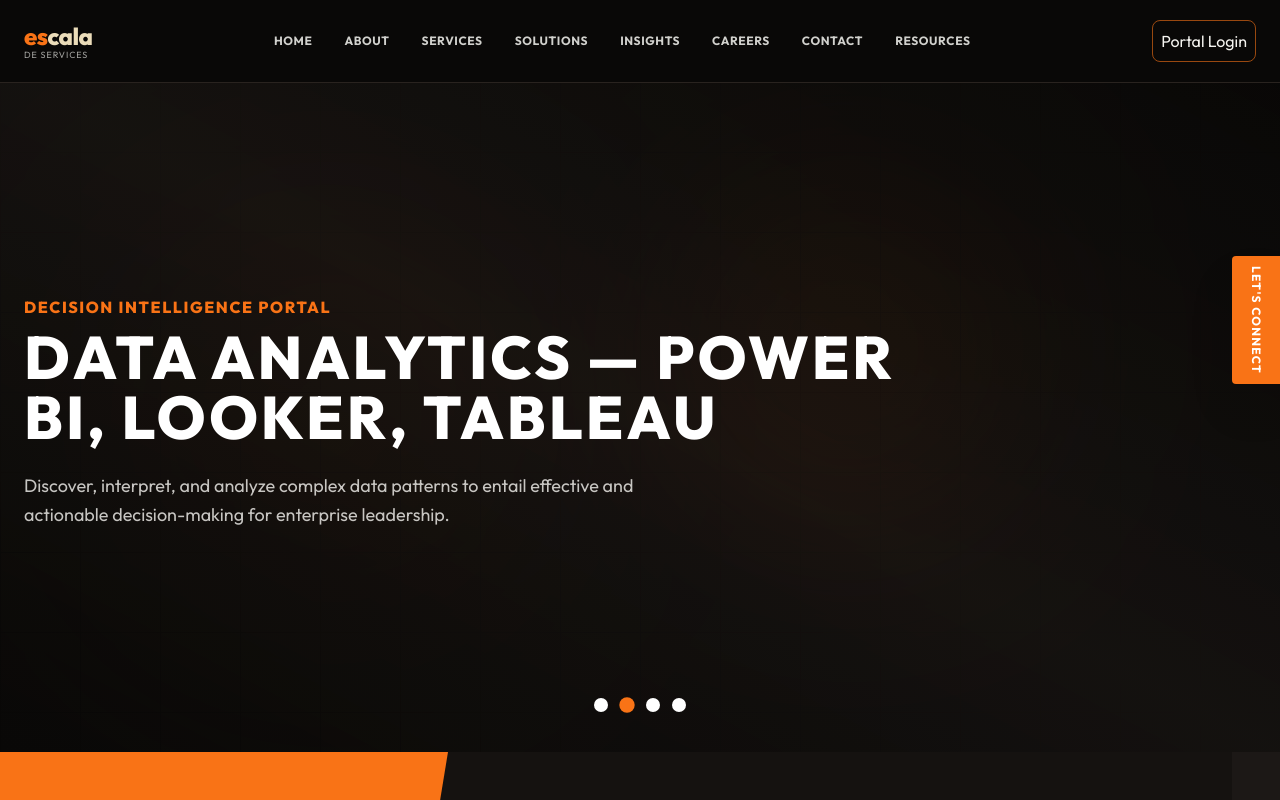
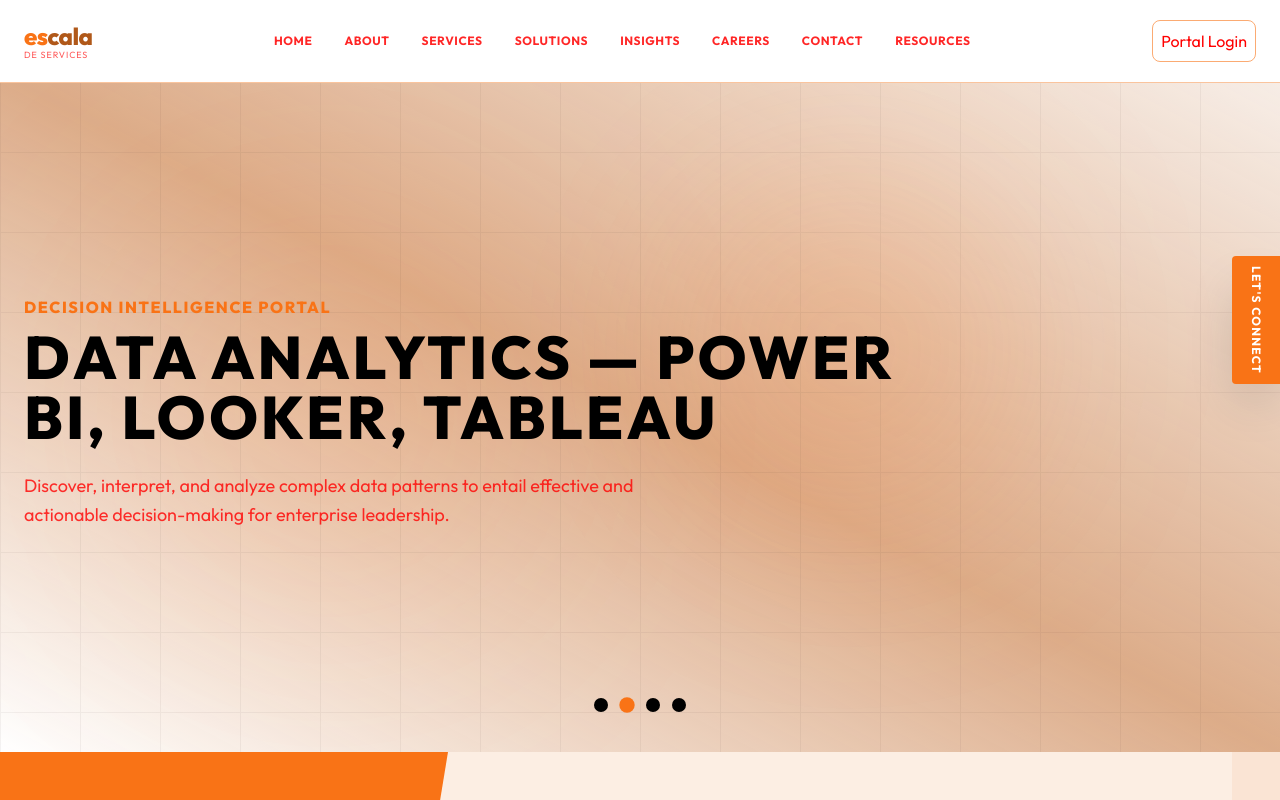
Before and after one commit to batra-geet/ERP, a React (Vite) app: page / in a window 1280 px wide. Shown: the top 800 px of the page. Built offline with nearby package versions, Linux system fonts and the light colour scheme.

Commit message:
theme fixes

```diff
--- a/src/index.css
+++ b/src/index.css
@@ -4,14 +4,14 @@
 
 @theme {
   --font-sans: 'Outfit', 'Inter', sans-serif;
-  --color-brand-black: #090807;
-  --color-brand-mud: #1c1816;
-  --color-brand-mud-light: #29231f;
+  --color-brand-black: #fff;
+  --color-brand-mud: #fae4d4;
+  --color-brand-mud-light: #fac49d;
   --color-brand-orange: #f97316;
   --color-brand-orange-hover: #ea580c;
-  --color-brand-tan: #ebdcb9;
+  --color-brand-tan: #b05819;
   --color-brand-tan-hover: #d8c8a8;
-  --color-brand-cream: #f5f4f0;
+  --color-brand-cream: #ff0000;
 }
 
 html,
@@ -64,6 +64,7 @@
   0% {
     transform: translateX(0);
   }
+
   100% {
     transform: translateX(-50%);
   }
@@ -71,6 +72,7 @@
 
 @utility animate-marquee {
   animation: marquee 35s linear infinite;
+
   &:hover {
     animation-play-state: paused;
   }
--- a/src/layouts/PublicLayout.jsx
+++ b/src/layouts/PublicLayout.jsx
@@ -114,9 +114,9 @@
               onClick={() => setMobileMenuOpen(!mobileMenuOpen)}
               className="text-brand-cream hover:text-brand-orange transition-colors"
               aria-label="Toggle menu"
-              sx={{
-                color: 'white !important',
-              }}
+            // sx={{
+            //   color: 'white !important',
+            // }}
             >
               {mobileMenuOpen ? <CloseIcon /> : <MenuIcon />}
             </IconButton>
--- a/src/pages/LandingPage/components/Hero.jsx
+++ b/src/pages/LandingPage/components/Hero.jsx
@@ -34,7 +34,7 @@
   }, [])
 
   return (
-    <section id="home" className="relative h-[85vh] min-h-[500px] flex items-center justify-center overflow-hidden bg-brand-black">
+    <section id="home" className="relative h-[85vh] min-h-[500px] flex items-center justify-center overflow-hidden bg-brand-tan">
       {/* Background Graphic Overlay */}
       <div className="absolute inset-0 z-0">
         {/* Glow Spheres */}
@@ -42,7 +42,7 @@
         <div className="absolute bottom-[20%] left-[10%] w-[400px] h-[400px] bg-brand-orange/10 blur-[130px] rounded-full pointer-events-none" />
 
         {/* Tech Grid Matrix */}
-        <div className="absolute inset-0 bg-[linear-gradient(to_right,#29231f_1px,transparent_1px),linear-gradient(to_bottom,#29231f_1px,transparent_1px)] bg-[size:5rem_5rem] opacity-25" />
+        <div className="absolute inset-0 bg-[linear-gradient(to_right,#29231f_1px,transparent_1px),linear-gradient(to_bottom,#29231f_1px,transparent_1px)] bg-[size:5rem_5rem] opacity-5" />
 
         {/* Slanted overlay block representing digital connection mesh */}
         <div className="absolute inset-0 bg-gradient-to-tr from-brand-black via-brand-mud/60 to-brand-black/90 mix-blend-multiply" />
@@ -54,18 +54,17 @@
           {slides.map((slide, idx) => (
             <div
               key={idx}
-              className={`absolute inset-0 flex flex-col justify-center transition-all duration-1000 ${
-                idx === currentSlide
-                  ? 'opacity-100 translate-y-0 pointer-events-auto'
-                  : 'opacity-0 -translate-y-4 pointer-events-none'
-              }`}
+              className={`absolute inset-0 flex flex-col justify-center transition-all duration-1000 ${idx === currentSlide
+                ? 'opacity-100 translate-y-0 pointer-events-auto'
+                : 'opacity-0 -translate-y-4 pointer-events-none'
+                }`}
             >
               {/* Stacked Headings in Uppercase */}
               <h3 className="text-brand-orange text-sm md:text-base font-extrabold tracking-widest uppercase mb-2">
                 {slide.subheader}
               </h3>
 
-              <h2 className="text-3xl md:text-5xl lg:text-6xl font-black text-white tracking-wider leading-none mb-6 max-w-4xl uppercase">
+              <h2 className="text-3xl md:text-5xl lg:text-6xl font-black text-black tracking-wider leading-none mb-6 max-w-4xl uppercase">
                 {slide.header}
               </h2>
 
@@ -83,9 +82,8 @@
             <button
               key={idx}
               onClick={() => setCurrentSlide(idx)}
-              className={`w-3.5 h-3.5 rounded-full transition-all duration-300 cursor-pointer ${
-                idx === currentSlide ? 'bg-brand-orange scale-110' : 'bg-white hover:bg-brand-tan/80'
-              }`}
+              className={`w-3.5 h-3.5 rounded-full transition-all duration-300 cursor-pointer ${idx === currentSlide ? 'bg-brand-orange scale-110' : 'bg-black hover:bg-brand-tan/80'
+                }`}
               aria-label={`Show slide ${idx + 1}`}
             />
           ))}
```
